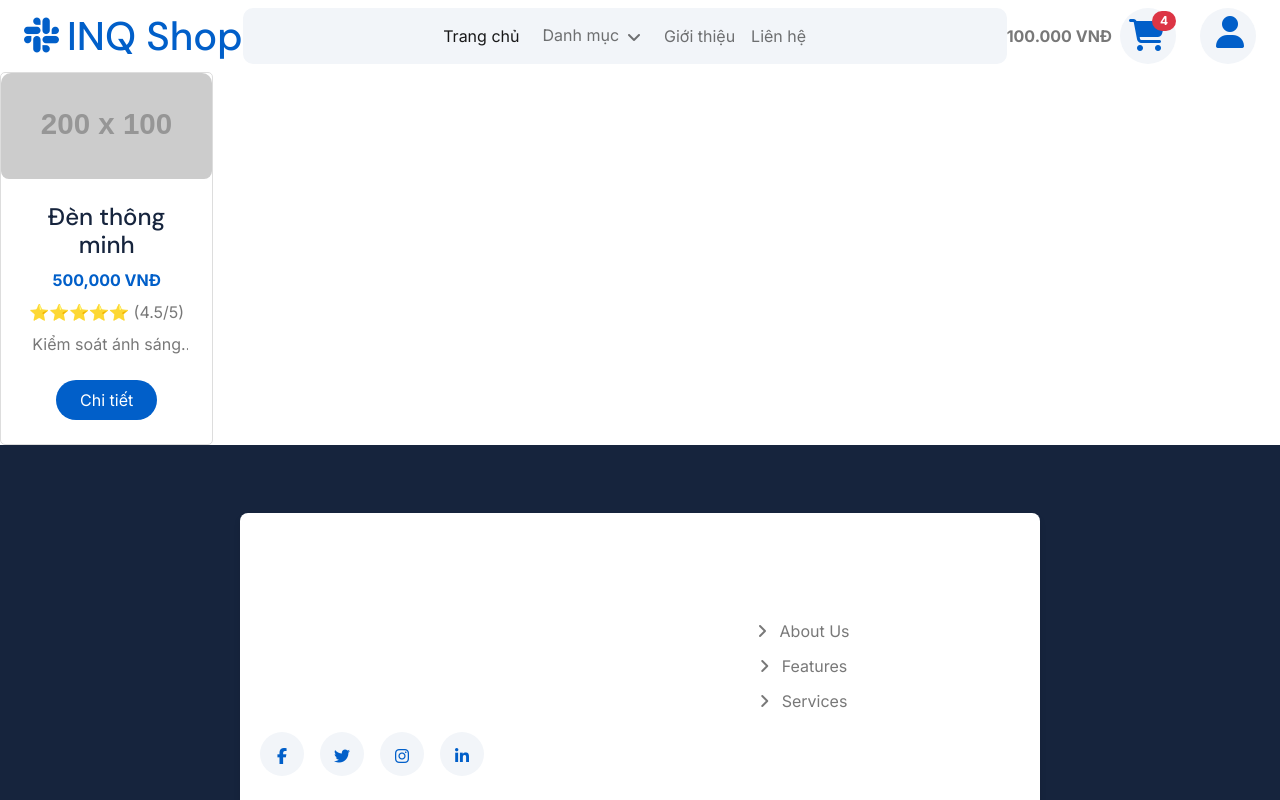
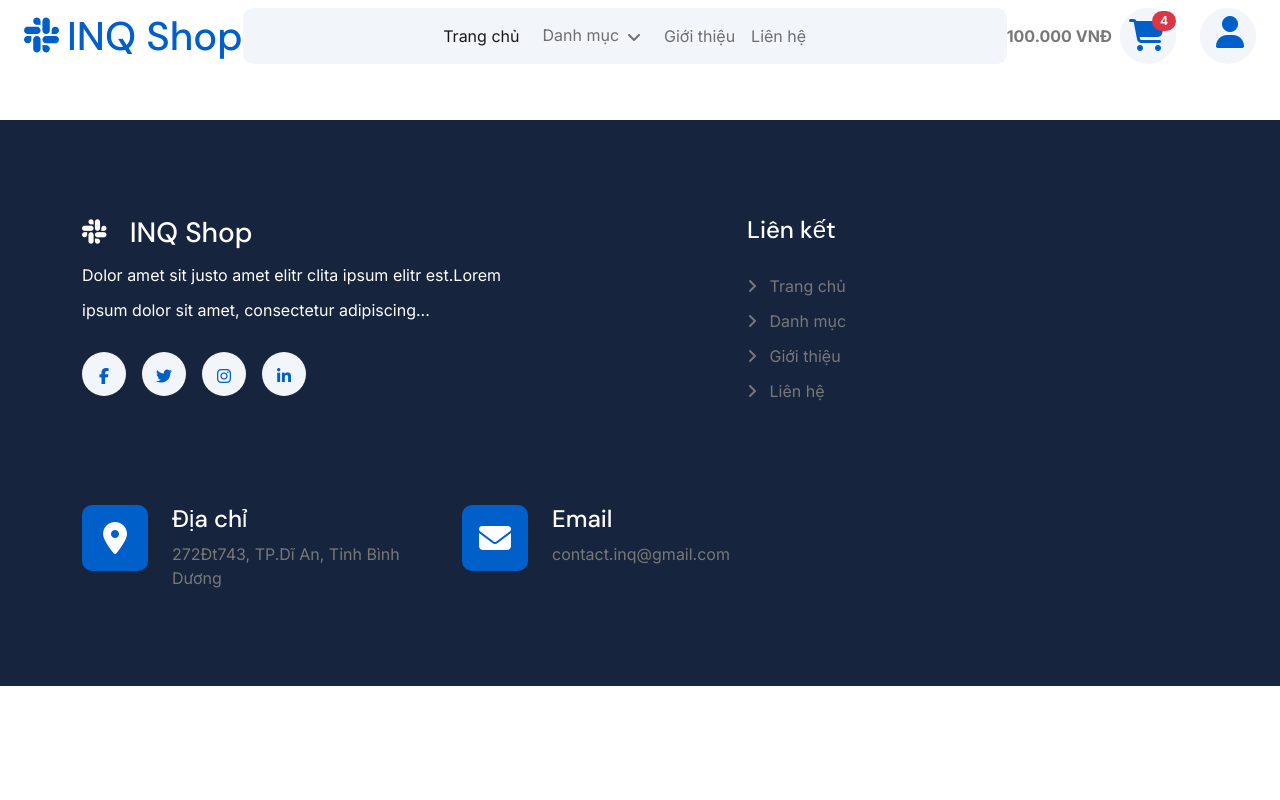
Before and after one commit to TrongThang/INQ_Shop, a React (Create React App) app in the folder front-end/: page / in a window 1280 px wide. Shown: the top 800 px of the page. Built offline with nearby package versions, Linux system fonts and the light colour scheme.

Commit message:
finish UI Layout Customer (no data)

```diff
--- a/front-end/public/device.css
+++ /dev/null
@@ -1,94 +0,0 @@
-.line-clamp {
-    display: -webkit-box;
-    -webkit-box-orient: vertical;
-    -webkit-line-clamp: 3;
-    /* Giới hạn số dòng */
-    overflow: hidden;
-}
-
-.line-clamp-p {
-    display: -webkit-box;
-    -webkit-box-orient: vertical;
-    -webkit-line-clamp: 1;
-    /* Giới hạn số dòng */
-    overflow: hidden;
-}
-
-.img-change {
-    position: relative;
-    overflow: hidden;
-}
-
-.img-change img {
-    transition: transform 0.5s ease-in-out;
-}
-
-.img-change:hover img {
-    transform: scale(1.1);
-    /* Tăng kích thước hình ảnh khi hover */
-}
-
-.img-change::after {
-    content: "\f217";
-    /* Icon giỏ hàng (Font Awesome) */
-    font-family: "Font Awesome 5 Free";
-    /* Font Awesome */
-    font-weight: 1000;
-    /* Làm đậm icon */
-    position: absolute;
-    width: 100%;
-    height: 100%;
-    top: 0;
-    left: 0;
-    display: flex;
-    justify-content: center;
-    align-items: center;
-    border-top-left-radius: 10px;
-    border-top-right-radius: 10px;
-    background: rgba(1, 95, 201, .2);
-    /* Màu nền phủ */
-    transition: 0.5s;
-    z-index: 1;
-    opacity: 0;
-    /* Ẩn lớp phủ khi không hover */
-    color: white;
-    /* Màu chữ/icon */
-    font-size: 40px;
-    /* Kích thước icon */
-    cursor: pointer;
-}
-
-.img-change:hover::after {
-    opacity: 1;
-    /* Hiển thị lớp phủ khi hover */
-}
-
-.product-items {
-    flex: 0 0 243px;
-    /* Chia đều không gian cho 5 sản phẩm */
-    border: 1px solid #ddd;
-    border-radius: 5px;
-}
-
-.service-img img {
-    border-radius: 50%;
-    /* Chuyển ảnh thành hình tròn */
-    object-fit: cover;
-    /* Đảm bảo ảnh vừa vặn trong hình tròn */
-    width: 100%;
-    /* Đảm bảo chiều rộng ảnh là 100% */
-    height: 100%;
-    /* Đảm bảo chiều cao ảnh là 100% */
-}
-
-.product-items img {
-    max-width: 100%;
-    height: auto;
-    border-radius: 8px;
-    /* Làm bo góc ảnh */
-}
-
-.product-item:hover {
-    box-shadow: 0 6px 12px rgba(0, 0, 0, 0.3);
-    /* Hiệu ứng đổ bóng */
-}
--- a/front-end/public/index.html
+++ b/front-end/public/index.html
@@ -15,9 +15,7 @@
       user's mobile device or desktop. See https://developers.google.com/web/fundamentals/web-app-manifest/
     -->
     <link rel="manifest" href="%PUBLIC_URL%/manifest.json" />
-    <link rel="manifest" href="%PUBLIC_URL%/device.css" />
 
-    <link rel="manifest" href="%PUBLIC_URL%/manifest.json" />
     <!--
       Notice the use of %PUBLIC_URL% in the tags above.
       It will be replaced with the URL of the `public` folder during the build.
--- a/front-end/src/App.css
+++ /dev/null
@@ -1,38 +0,0 @@
-.App {
-  text-align: center;
-}
-
-.App-logo {
-  height: 40vmin;
-  pointer-events: none;
-}
-
-@media (prefers-reduced-motion: no-preference) {
-  .App-logo {
-    animation: App-logo-spin infinite 20s linear;
-  }
-}
-
-.App-header {
-  background-color: #282c34;
-  min-height: 100vh;
-  display: flex;
-  flex-direction: column;
-  align-items: center;
-  justify-content: center;
-  font-size: calc(10px + 2vmin);
-  color: white;
-}
-
-.App-link {
-  color: #61dafb;
-}
-
-@keyframes App-logo-spin {
-  from {
-    transform: rotate(0deg);
-  }
-  to {
-    transform: rotate(360deg);
-  }
-}
--- a/front-end/src/App.js
+++ b/front-end/src/App.js
@@ -1,5 +1,4 @@
 import React from 'react';
-import './App.css'
 import './resource/css/style.css';
 // <!-- Libraries Stylesheet -->
 import './resource/lib/animate/animate.min.css'
@@ -14,13 +13,15 @@ import './resource/css/inq.css'
 import DeviceCard from './component/Shared/deviceCard';
 import Header from './component/LayoutCustomer/Header/header';
 import Footer from './component/LayoutCustomer/Footer/footer';
+import AreaSearch from './component/SearchPage/areaSearch';
+
 
 function App() {
   return (
     <div className='App'>
-        <Header />
-        <DeviceCard />
-        <Footer />
+      <Header />
+
+      <Footer />
 
     </div>
   );
--- a/front-end/src/component/LayoutCustomer/Footer/footer.js
+++ b/front-end/src/component/LayoutCustomer/Footer/footer.js
@@ -1,6 +1,6 @@
 export default function Footer() {
     return (
-        <div className="container-fluid footer py-5 wow fadeIn" data-wow-delay="0.2s">
+        <div className="container-fluid footer py-5 wow fadeIn mt-5" data-wow-delay="0.2s">
             <div className="container py-5">
                 <div className="row g-5">
                     <div className="col-xl-12">
@@ -9,14 +9,14 @@ export default function Footer() {
                                 <div className="col-md-6 col-lg-6 col-xl-5">
                                     <div className="footer-item">
                                         <a href="index.html" className="p-0">
-                                            <h3 className="text-white"><i className="fab fa-slack me-3"></i> INQ Shop</h3>
+                                            <h3 className="text-white"><i className="fab fa-slack me-3"/> INQ Shop</h3>
                                         </a>
                                         <p className="text-white mb-4">Dolor amet sit justo amet elitr clita ipsum elitr est.Lorem ipsum dolor sit amet, consectetur adipiscing...</p>
                                         <div className="footer-btn d-flex">
-                                            <a className="btn btn-md-square rounded-circle me-3" href="#"><i className="fab fa-facebook-f"></i></a>
-                                            <a className="btn btn-md-square rounded-circle me-3" href="#"><i className="fab fa-twitter"></i></a>
-                                            <a className="btn btn-md-square rounded-circle me-3" href="#"><i className="fab fa-instagram"></i></a>
-                                            <a className="btn btn-md-square rounded-circle me-0" href="#"><i className="fab fa-linkedin-in"></i></a>
+                                            <a className="btn btn-md-square rounded-circle me-3" href="#"><i className="fab fa-facebook-f"/></a>
+                                            <a className="btn btn-md-square rounded-circle me-3" href="#"><i className="fab fa-twitter"/></a>
+                                            <a className="btn btn-md-square rounded-circle me-3" href="#"><i className="fab fa-instagram"/></a>
+                                            <a className="btn btn-md-square rounded-circle me-0" href="#"><i className="fab fa-linkedin-in"/></a>
                                         </div>
                                     </div>
                                 </div>
@@ -25,14 +25,15 @@ export default function Footer() {
                                 <div className="col-md-6 col-lg-6 col-xl-3">
                                     <div className="footer-item">
                                         <h4 className="text-white mb-4">Liên kết</h4>
-                                        <a href="#"><i className="fas fa-angle-right me-2"></i> About Us</a>
-                                        <a href="#"><i className="fas fa-angle-right me-2"></i> Features</a>
-                                        <a href="#"><i className="fas fa-angle-right me-2"></i> Services</a>
+                                        <a href="#"><i className="fas fa-angle-right me-2"></i> Trang chủ</a>
+                                        <a href="#"><i className="fas fa-angle-right me-2"></i> Danh mục</a>
+                                        <a href="#"><i className="fas fa-angle-right me-2"></i> Giới thiệu</a>
+                                        <a href="#"><i className="fas fa-angle-right me-2"></i> Liên hệ</a>
                                     </div>
                                 </div>
                             </div>
                         </div>
-                        <div className="pt-5" style={{ borderTop: "1px solid rgba(255, 255, 255, 0.08)" }}>
+                        <div className="pt-5" style={{ borderTop: "1px" }}>
                             <div className="row g-0">
                                 <div className="col-12">
                                     <div className="row g-4">
--- /dev/null
+++ b/front-end/src/component/SearchPage/areaSearch.js
@@ -0,0 +1,11 @@
+import SearchByCategory from './searchByCategory';
+import SearchByPrice from './searchByPrice';
+
+export default function AreaSearch() {
+    return (
+        <div class="col-xl-3 col-lg-4 col-md-4 col-sm-12 col-12 search-list">
+            <SearchByCategory></SearchByCategory>
+            <SearchByPrice></SearchByPrice>
+        </div>
+    );
+}
--- /dev/null
+++ b/front-end/src/component/SearchPage/searchByCategory.js
@@ -0,0 +1,19 @@
+export default function SearchByCategory() {
+    return (
+        <div class="product-sidebar">
+            <div class="product-sidebar-widget">
+                <h5 class="product-sidebar-widget-title">Danh mục</h5>
+                <ul class="list-group">
+                    <li class="list-group-item">
+                        <input type="checkbox" class="custom-control-input" id="cat-1" />
+                        <label class="custom-control-label" for="cat-1">Categories #1</label>
+                    </li>
+                    <li class="list-group-item">
+                        <input type="checkbox" class="custom-control-input" id="cat-2" />
+                        <label class="custom-control-label" for="cat-2">Categories #2</label>
+                    </li>
+                </ul>
+            </div>
+        </div>
+    );
+}
--- /dev/null
+++ b/front-end/src/component/SearchPage/searchByPrice.js
@@ -0,0 +1,11 @@
+export default function SearchByPrice() {
+    return (
+        <div class="mb-4">
+            <label class="form-label">Khoảng giá: <span id="priceRangeValue">0 - 100.000.000</span> VNĐ</label>
+            <div class="slider-container position-relative">
+                <input type="range" id="priceRangeMin" min="0" max="100" value="0" class="form-range thumb" />
+                <input type="range" id="priceRangeMax" min="0" max="100" value="100" class="form-range thumb" />
+            </div>
+        </div>
+    );
+}
--- a/front-end/src/component/Shared/deviceCard.js
+++ b/front-end/src/component/Shared/deviceCard.js
@@ -35,7 +35,7 @@ export default function DeviceCard() {
     // };
 
     return (
-        <div className="col-xl-2 col-lg-2 product-items wow fadeInUp" data-wow-delay="0.2s">
+        <div className="col-xl-3 col-lg-3 product-items wow fadeInUp" data-wow-delay="0.2s">
             <div className="service-item ">
             <div className="service-img">
                 <div className="img-change">
--- a/front-end/src/resource/css/Profile.css
+++ b/front-end/src/resource/css/Profile.css
@@ -20,11 +20,6 @@
 
 .sidebar li a:hover {
   background-color: #e0e0e0;
-}
-
-.container-fluid {
-  max-width: 1550px;
-  margin: 0 auto;
 }
 
 .avatar-container {
--- a/front-end/src/resource/css/inq.css
+++ b/front-end/src/resource/css/inq.css
@@ -124,11 +124,6 @@
     background-color: #e0e0e0;
 }
 
-.container-fluid {
-    max-width: 1550px;
-    margin: 0 auto;
-}
-
 .avatar-container {
     text-align: center;
 }
@@ -151,15 +146,6 @@
 /* END CONFIRM PASSWORD */
 
 /* CRUD Category */
-.container {
-    max-width: 800px;
-    margin: 20px auto;
-    background: #fff;
-    padding: 20px;
-    border-radius: 8px;
-    box-shadow: 0 2px 4px rgba(0, 0, 0, 0.1);
-}
-
 .form-group {
     display: flex;
     flex-wrap: wrap;
@@ -278,14 +264,6 @@ form .form-group textarea {
 /* END CRUD Contact */
 
 /* CRUD Employee  */
-.container {
-    margin-top: 20px;
-    background: #fff;
-    padding: 20px;
-    border-radius: 8px;
-    box-shadow: 0 4px 6px rgba(0, 0, 0, 0.1);
-}
-
 .profile-image {
     text-align: center;
 }
```
